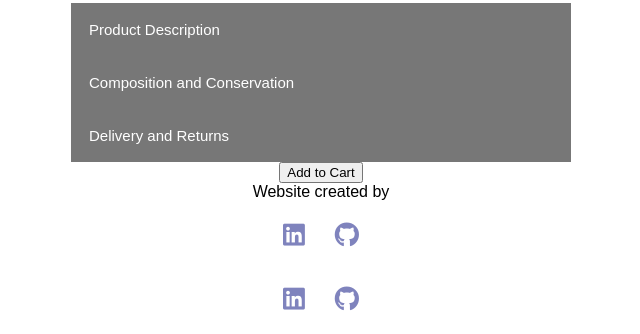
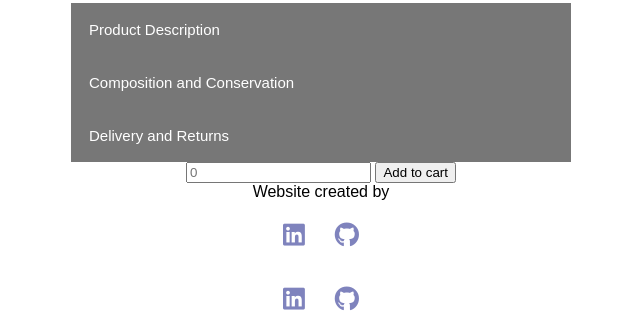
Before and after one commit to SzumiecM/Paperfy, a Django app: template main/templates/product.html in a window 1280 px wide. Shown: the part 551-885 px from the top of the page, without its empty margins (319-959 px from the left). Run offline with Django 3.2, Linux system fonts and the light colour scheme; the template is opened without the code that fills it, so the values that code supplies are empty; some libraries are stand-ins or nearby versions; some web fonts are replaced.

Commit message:
update product.html

```diff
--- a/main/templates/product.html
+++ b/main/templates/product.html
@@ -7,7 +7,7 @@
     <div class="center">
         <div class="container">
             <div class="img">
-                <img src="{{ baseUrl }}img/{{ element.id }}.jpg" alt="Portrait">
+                <img src="{{ baseUrl }}img/{{ product.id }}.jpg" alt="Portrait">
             </div>
             <div class="productDescription">
                 <button type="button" class="collapsible">Product Description</button>
@@ -27,9 +27,12 @@
                 </div>
             </div>
             <div class="purchaseForm">
-                <div class="prodName"></div>
-                <div class="prodPrice"></div>
-                <button>Add to Cart</button>
+                <form method="POST" action="/checkout">
+                    {% csrf_token %}
+                    <input type="hidden" name="product_id" value="{{ product.id }}">
+                    <input type="number" placeholder="0" name="product_amount" required>
+                    <button type="submit" id="add_to_cart_button">Add to cart</button>
+                </form>
             </div>
         </div>
     </div>
```
